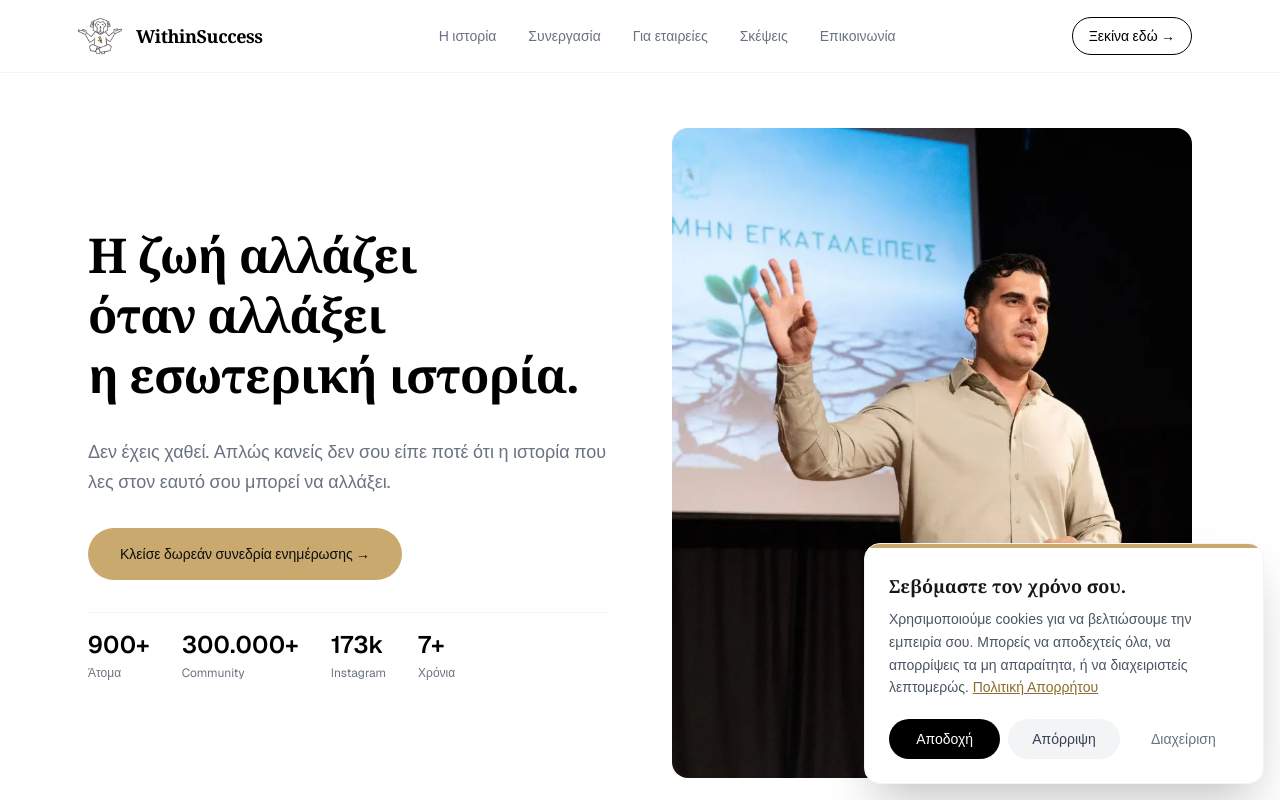
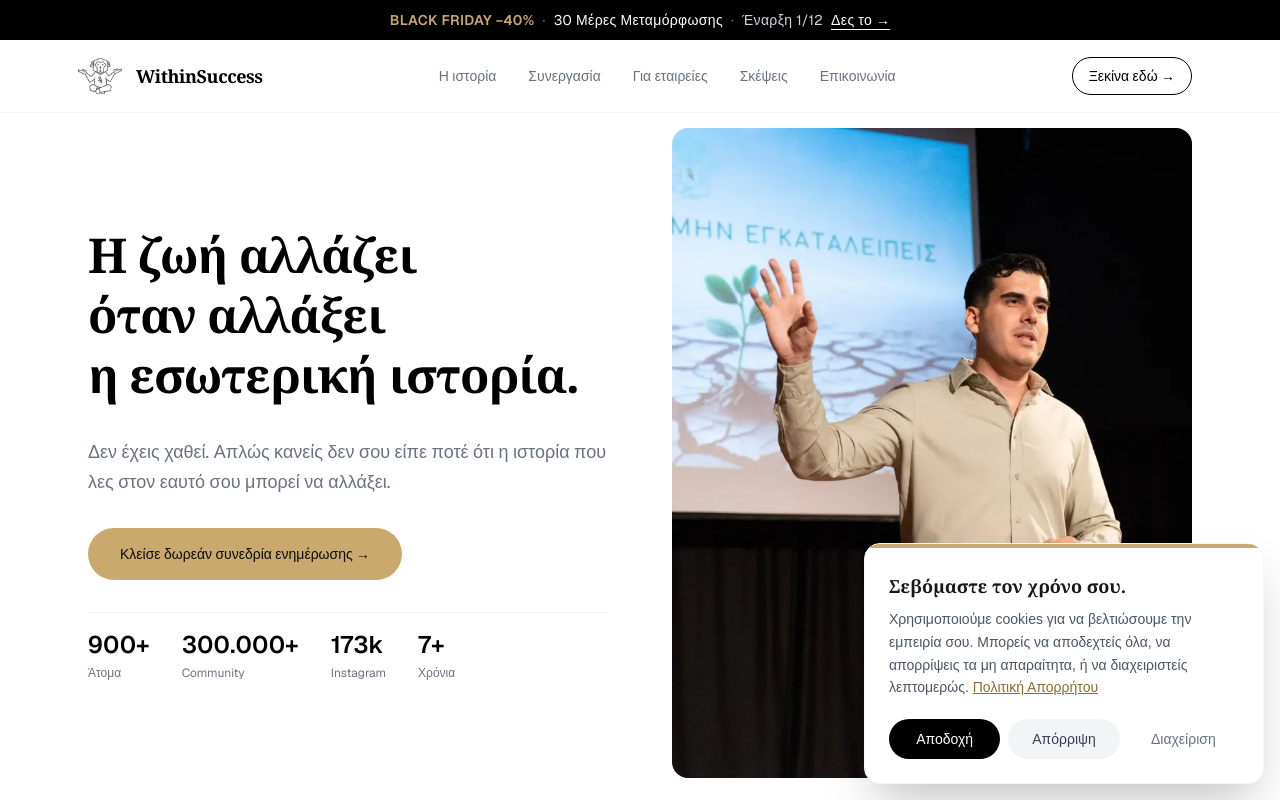
Before and after one commit to prokopiskou/withinsuccess, a Next.js app: page / in a window 1280 px wide. Shown: the top 800 px of the page. Built offline with nearby package versions, Linux system fonts and the light colour scheme; no server answers.

Commit message:
Αρχική: Black Friday banner για 30 Μέρες

```diff
--- a/src/app/page.tsx
+++ b/src/app/page.tsx
@@ -6,6 +6,7 @@ import SiteNav from "@/components/SiteNav";
 import { LazyVideo } from "@/components/LazyVideo";
 import MetaPixel from "@/components/MetaPixel";
 import UTMCapture from '@/components/UTMCapture';
+import { ThirtyDaysHomeBanner } from '@/components/ThirtyDaysOffer';
 
 const SEMINAR1 = "https://videos.withinsuccess.gr/seminar1_compressed.mp4";
 const SEMINAR2 = "https://videos.withinsuccess.gr/seminar2_compressed.mp4";
@@ -100,7 +101,7 @@ export default function Home() {
         }) }}
       />
 
-      <SiteNav ctaHref="/assessment" ctaLabel="Ξεκίνα εδώ →" />
+      <SiteNav ctaHref="/assessment" ctaLabel="Ξεκίνα εδώ →" banner={<ThirtyDaysHomeBanner />} />
 
       {/* HERO */}
       <section className="pt-32 pb-16 px-6 max-w-6xl mx-auto">
--- a/src/components/SiteNav.tsx
+++ b/src/components/SiteNav.tsx
@@ -6,13 +6,15 @@ type Props = {
   ctaHref: string;
   ctaLabel: string;
   active?: string;
+  banner?: React.ReactNode;
 };
 
-export default function SiteNav({ ctaHref, ctaLabel, active }: Props) {
+export default function SiteNav({ ctaHref, ctaLabel, active, banner }: Props) {
   const [isMenuOpen, setIsMenuOpen] = useState(false);
 
   return (
     <nav className="fixed top-0 left-0 right-0 z-50 bg-white border-b border-gray-100">
+      {banner}
       <div className="max-w-6xl mx-auto pl-3 pr-6 py-3">
 
         {/* MOBILE */}
--- a/src/components/ThirtyDaysOffer.tsx
+++ b/src/components/ThirtyDaysOffer.tsx
@@ -48,6 +48,27 @@ export function ThirtyDaysPromoBar() {
   )
 }
 
+/** Banner για την αρχική: όλο κλικ προς /30days, μόνο όσο τρέχει η προσφορά */
+export function ThirtyDaysHomeBanner() {
+  const { promo } = useThirtyDaysOffer()
+  if (!promo) return null
+  return (
+    <a
+      href="/30days"
+      className="block bg-black text-white text-center text-xs md:text-sm px-4 py-2.5 tracking-wide hover:bg-neutral-900 transition-colors"
+    >
+      <span className="font-semibold" style={{ color: '#C9A96E' }}>BLACK FRIDAY −40%</span>
+      <span className="mx-2 text-gray-500">·</span>
+      <span>30 Μέρες Μεταμόρφωσης</span>
+      <span className="hidden sm:inline">
+        <span className="mx-2 text-gray-500">·</span>
+        <span className="text-gray-300">Έναρξη 1/12</span>
+      </span>
+      <span className="ml-2 underline underline-offset-4">Δες το →</span>
+    </a>
+  )
+}
+
 /** Κείμενο κουμπιού: «Ξεκίνα τώρα ~~15€~~ 9€ →» στην προσφορά */
 export function ThirtyDaysCtaLabel() {
   const { promo, price, regular } = useThirtyDaysOffer()
```
